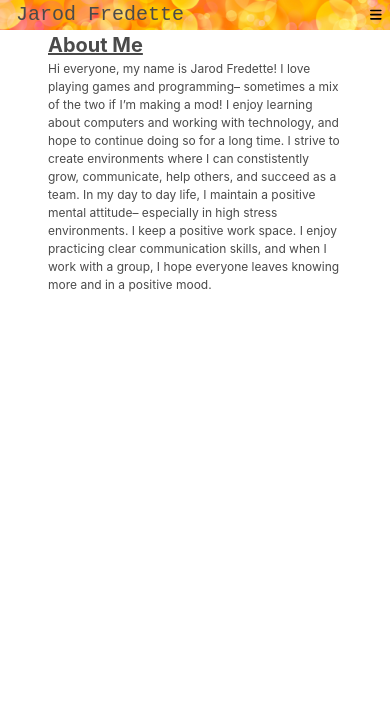
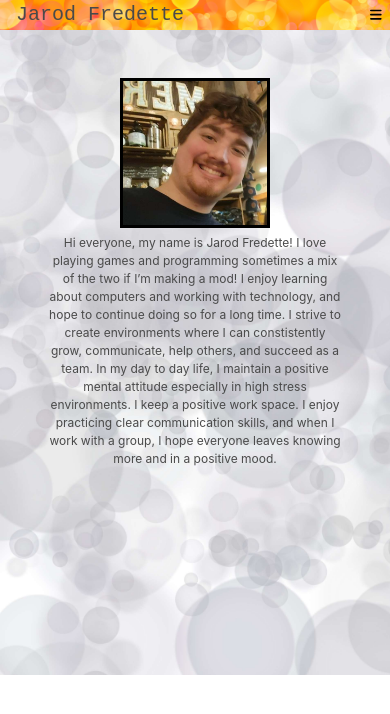
Before and after one commit to jbird11801/Portfolio_V2, a React (Vite) app in the folder Portfolio/: page / in a window 390 px wide. Shown: the top 714 px of the page. Built offline with nearby package versions, Linux system fonts and the light colour scheme.

Commit message:
feature/about/redo

```diff
--- /dev/null
+++ b/Portfolio/index.css
@@ -0,0 +1,9 @@
+body {
+
+    height: 80vh;
+
+    background-image: url("./src/assets/white.jpg");
+
+    background-size: cover;
+
+}
--- a/Portfolio/index.html
+++ b/Portfolio/index.html
@@ -4,6 +4,7 @@
     <meta charset="UTF-8" />
     <link rel="icon" type="image/svg+xml" href="/vite.svg" />
     <link rel="stylesheet" href="https://cdn.jsdelivr.net/npm/bulma@0.9.4/css/bulma.min.css">
+    <link rel="stylesheet" href="./index.css">
     <script defer src="https://use.fontawesome.com/releases/v6.4.0/js/all.js"></script>
     <meta name="viewport" content="width=device-width, initial-scale=1.0" />
     <title>Vite + React</title>
--- a/Portfolio/src/componets/nav.jsx
+++ b/Portfolio/src/componets/nav.jsx
@@ -59,7 +59,7 @@ function Nav () {
 
                     <Link target="_blank" to="https://docs.google.com/document/d/127uL0AoLE1n5DqXq2O0DRlHrvjfGfHWRb8gtwUgns7Q/edit?usp=sharing"
 
-                    className={currentPage === '/Resume' ? 'nav-link active' : 'nav-link'}
+                    className='nav-link'
 
                     >Resume</Link>
 
@@ -101,9 +101,9 @@ function Nav () {
 
                             >Contact Me</Link>
 
-                            <Link to="/Resume"
+                            <Link target="_blank" to="https://docs.google.com/document/d/127uL0AoLE1n5DqXq2O0DRlHrvjfGfHWRb8gtwUgns7Q/edit?usp=sharing"
 
-                            onClick={fliper} className={currentPage === '/Resume' ? 'nav-link dropdown-item active' : 'nav-link dropdown-item'}
+                            onClick={fliper} className='nav-link dropdown-item'
 
                             >Resume</Link>
 
--- a/Portfolio/src/main.jsx
+++ b/Portfolio/src/main.jsx
@@ -25,10 +25,7 @@ const router = createBrowserRouter([
       {
         path: '/Contact',
         element: <Contact />,
-      },
-      {
-        path: '/Resume',
-      },
+      }
     ],
   },
 ]);
--- /dev/null
+++ b/Portfolio/src/pages/About.css
@@ -0,0 +1,20 @@
+img{
+
+    border: solid black 5px;
+
+    height: 250px;
+
+}
+
+@media screen and (max-width: 1023px) {
+
+    img{
+
+        border: solid black 3px;
+
+        height: 150px;
+
+    }
+
+
+}
--- a/Portfolio/src/pages/About.jsx
+++ b/Portfolio/src/pages/About.jsx
@@ -1,16 +1,24 @@
+import selfi from '../assets/Selfi.jpg'
+
+import "./About.css"
+
 export default function About() {
 
     return (
 
-        <div className="mx-6">
+        <div className="mx-6 mt-6">
 
-            <h1 className="is-size-2-desktop is-size-5-touch has-text-weight-bold is-underlined">About Me</h1>
+            <section className='is-flex-desktop has-text-centered'>
 
-            <p className="is-size-4-desktop is-size-7-touch">
+                <img src={selfi} alt="A picture of Jarod Fredette" />
 
-                Hi everyone, my name is Jarod Fredette! I love playing games and programming– sometimes a mix of the two if I’m making a mod! I enjoy learning about computers and working with technology, and hope to continue doing so for a long time. I strive to create environments where I can constistently grow, communicate, help others, and succeed as a team. In my day to day life, I maintain a positive mental attitude– especially in high stress environments. I keep a positive work space. I enjoy practicing clear communication skills, and when I work with a group, I hope everyone leaves knowing more and in a positive mood.
+                <p className="is-size-4-desktop  is-size-7-touch">
 
-            </p>
+                    Hi everyone, my name is Jarod Fredette! I love playing games and programming sometimes a mix of the two if I’m making a mod! I enjoy learning about computers and working with technology, and hope to continue doing so for a long time. I strive to create environments where I can constistently grow, communicate, help others, and succeed as a team. In my day to day life, I maintain a positive mental attitude especially in high stress environments. I keep a positive work space. I enjoy practicing clear communication skills, and when I work with a group, I hope everyone leaves knowing more and in a positive mood.
+
+                </p>
+
+            </section>
 
         </div>
 
--- a/Portfolio/src/pages/error.jsx
+++ b/Portfolio/src/pages/error.jsx
@@ -1,5 +1,7 @@
 import { useRouteError , Link , useLocation} from 'react-router-dom';
+
 import cat from '../assets/cat.jpg'
+
 export default function ErrorPage() {
 
     const currentPage = useLocation().pathname;
```
